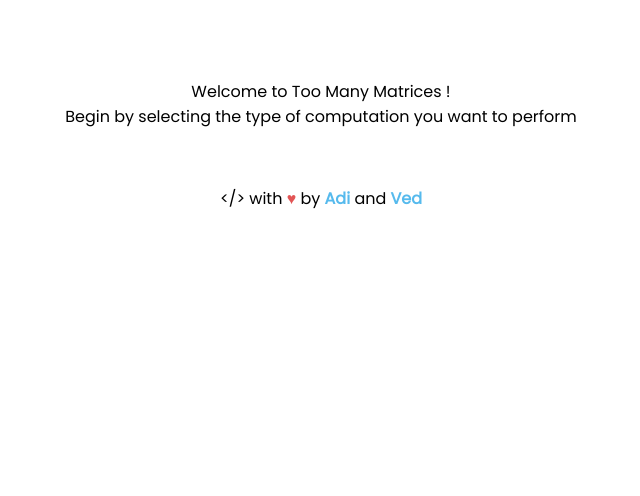
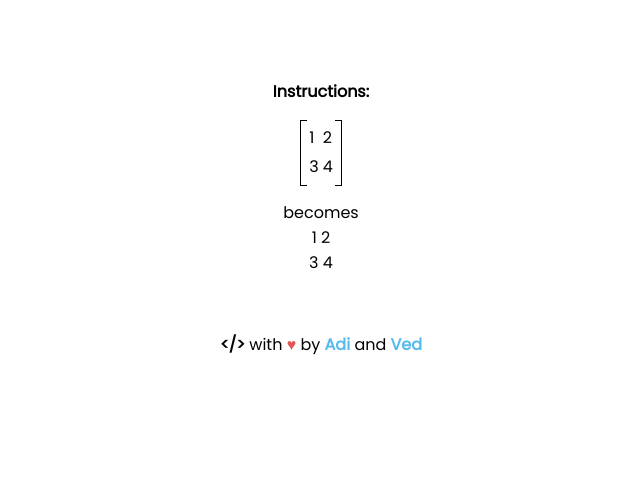
Before and after one commit to Adi-UA/TooManyMatrices, a Django app: page / in a window 1280 px wide. Shown: the part 656-1152 px from the top of the page, without its empty margins (319-959 px from the left). After the commit the page ends 1011 px from the top, so only its background shows below. Run offline with Django 3.2, Linux system fonts and the light colour scheme.

Commit message:
* All header now inherit from the same HTML file * Added CSS for Home screen display of matrix instruction

```diff
--- a/src/tmm/static/css/home_design.css
+++ b/src/tmm/static/css/home_design.css
@@ -1,5 +1,4 @@
 @import url('https://fonts.googleapis.com/css?family=Poppins');
-html,
 body {
 	margin: 0;
 	height: 120%;
--- /dev/null
+++ b/src/tmm/static/css/matrix.css
@@ -0,0 +1,22 @@
+.matrix {
+    position: relative;
+  }
+
+  .matrix:before, .matrix:after {
+    content: "";
+    position: absolute;
+    top: 0;
+    border: 1px solid #000;
+    width: 6px;
+    height: 100%;
+  }
+
+  .matrix:before {
+    left: -6px;
+    border-right: 0;
+  }
+
+  .matrix:after {
+    right: -6px;
+    border-left: 0;
+  }
--- a/src/tmm/templates/tmm/home.html
+++ b/src/tmm/templates/tmm/home.html
@@ -1,11 +1,10 @@
 {% extends "tmm/home_design.html" %}
-{% block content %}
+{% block list %}
 {% load static %}
 <link rel="stylesheet" type="text/css" href="{% static 'css/dropdown.css' %}">
 <form action="{% url 'choose' %}" method="post">
         {% csrf_token %}
-        <h2>Select operation type</h2>
-        <br>
+        <h2>Welcome to Too Many Matrices!<br>Begin by choosing the operation type</h2>
         <label for="choice"></label>
         <select id="choice" name="choice" class="select-css">
                 <option class="select-items" value="0">None</option>
@@ -30,7 +29,6 @@
         </select>
         <br>
         <br>
-        <br>
         <input type="submit">
 </form>
-{%  endblock content %}
+{%  endblock list %}
--- a/src/tmm/templates/tmm/home_design.html
+++ b/src/tmm/templates/tmm/home_design.html
@@ -1,29 +1,46 @@
+{% extends "tmm/header.html" %}
+{% block content %}
 {% load static %}
 <html>
+
 <head>
   <meta charset=“UTF-8”>
   <title>Home</title>
 </head>
+
 <body>
   <link rel="stylesheet" type="text/css" href="{% static 'css/home_design.css' %}">
   <link rel="stylesheet" type="text/css" href="{% static 'css/header.css' %}">
-    <div class="header_1">
-        <a class="logo" href="{% url 'tmm-home' %}" >[ Too Many Matrices ]</a>
-        <div class="header_1-right">
-          <p align="right" style="display:inline"></p><a align = "right" href="https://github.com/Adi-UA/TooManyMatrices" class="btn twtr" target="_b" style="font-size: 15px;">Support Us 🚀</a>
-          <p align="right" style="display:inline"></p><a align = "right" href="https://github.com/Adi-UA/TooManyMatrices" class="btn twtr" target="_b" style="font-size: 15px;">Report a bug 🐛</a>
-          <p align="right" style="display:inline"></p><a align = "right" href="https://github.com/Adi-UA/TooManyMatrices" class="btn twtr" target="_b" style="font-size: 15px;">Find the Code here 💾</a>
-        </div>
-    </div>
+  <link rel="stylesheet" type="text/css" href="{% static 'css/matrix.css' %}">
+
   <div class="header">
     <div class="info">
-                {% block content %}{% endblock %}
+      {% block list %}{% endblock %}
     </div>
   </div>
   <section class="content">
-          <p>Welcome to Too Many Matrices ! <br> Begin by selecting the type of computation you want to perform</p>
+    <b>
+      <p>Instructions:</p>
+    </b>
+    <div align=center>
+      <table class="matrix">
+        <tr>
+          <td> 1 </td>
+          <td> 2 </td>
+        </tr>
+        <tr>
+          <td> 3 </td>
+          <td> 4 </td>
+        </tr>
+      </table>
+      <p>becomes <br> 1 </t> 2 <br> 3 </t> 4 </p>
+    </div>
     <br>
-            <p>&lt;/&gt; with <span style="color: #e25555;">&hearts;</span> by <b><a style="color: #56baed;" href="https://github.com/Adi-UA">Adi</a></b> and <b><a style="color: #56baed;" href = "https://github.com/dev-ved30">Ved</a></b></p>
+    <p><b>&lt;/&gt;</b> with <span style="color: #e25555;">&hearts;</span> by <b><a style="color: #56baed;"
+          href="https://github.com/Adi-UA" target="_blank">Adi</a></b> and <b><a style="color: #56baed;"
+          href="https://github.com/dev-ved30" target="_blank">Ved</a></b></p>
   </section>
 </body>
+
 </html>
+{% endblock content %}
```
Also changed, not shown: src/tmm/static/css/style.css (+32 -32 lines), src/tmm/templates/tmm/404.html (added, +8 -0 lines), src/tmm/templates/tmm/header.html (+8 -5 lines). Lines whose indentation alone changed are shown as unchanged.
